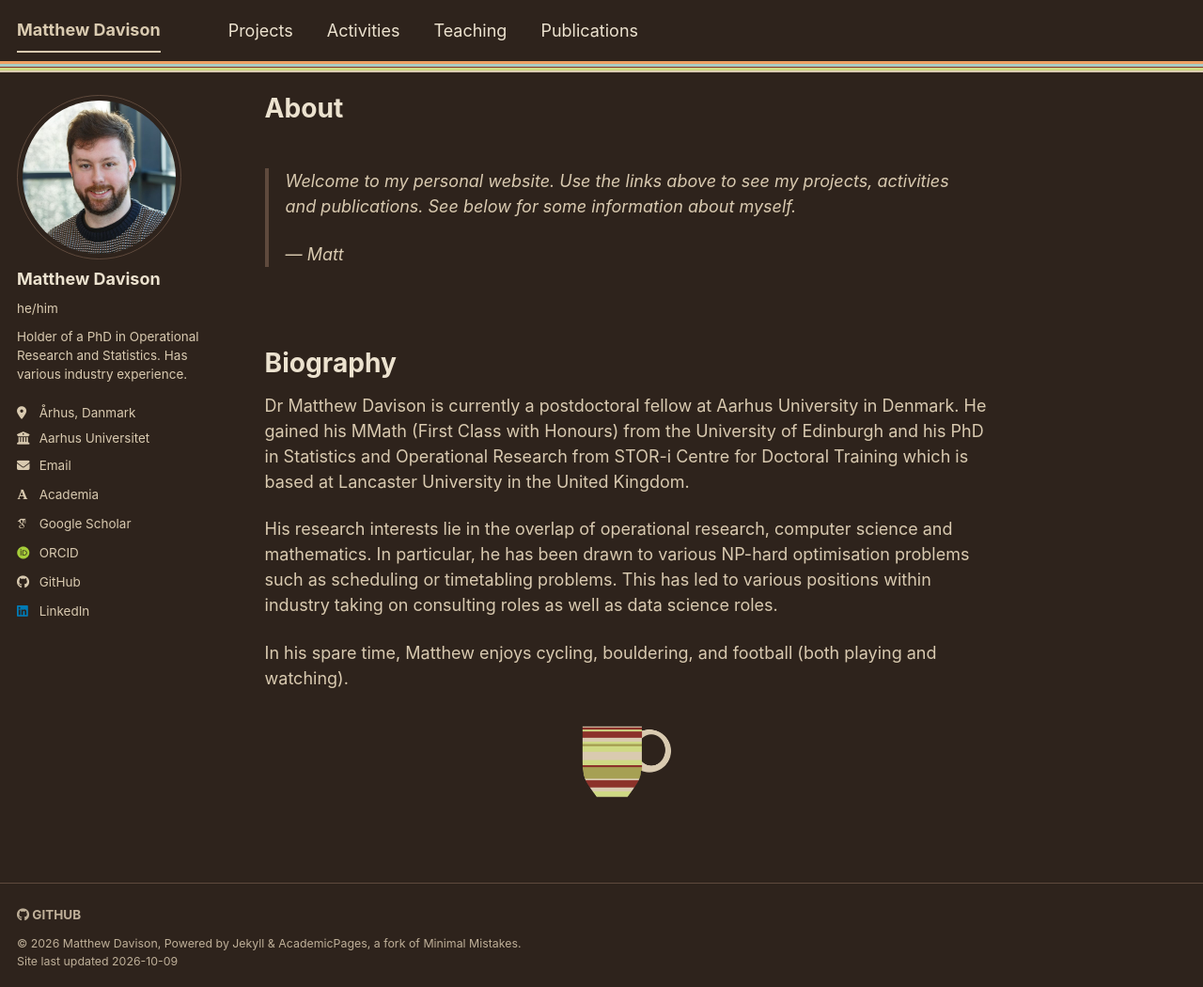
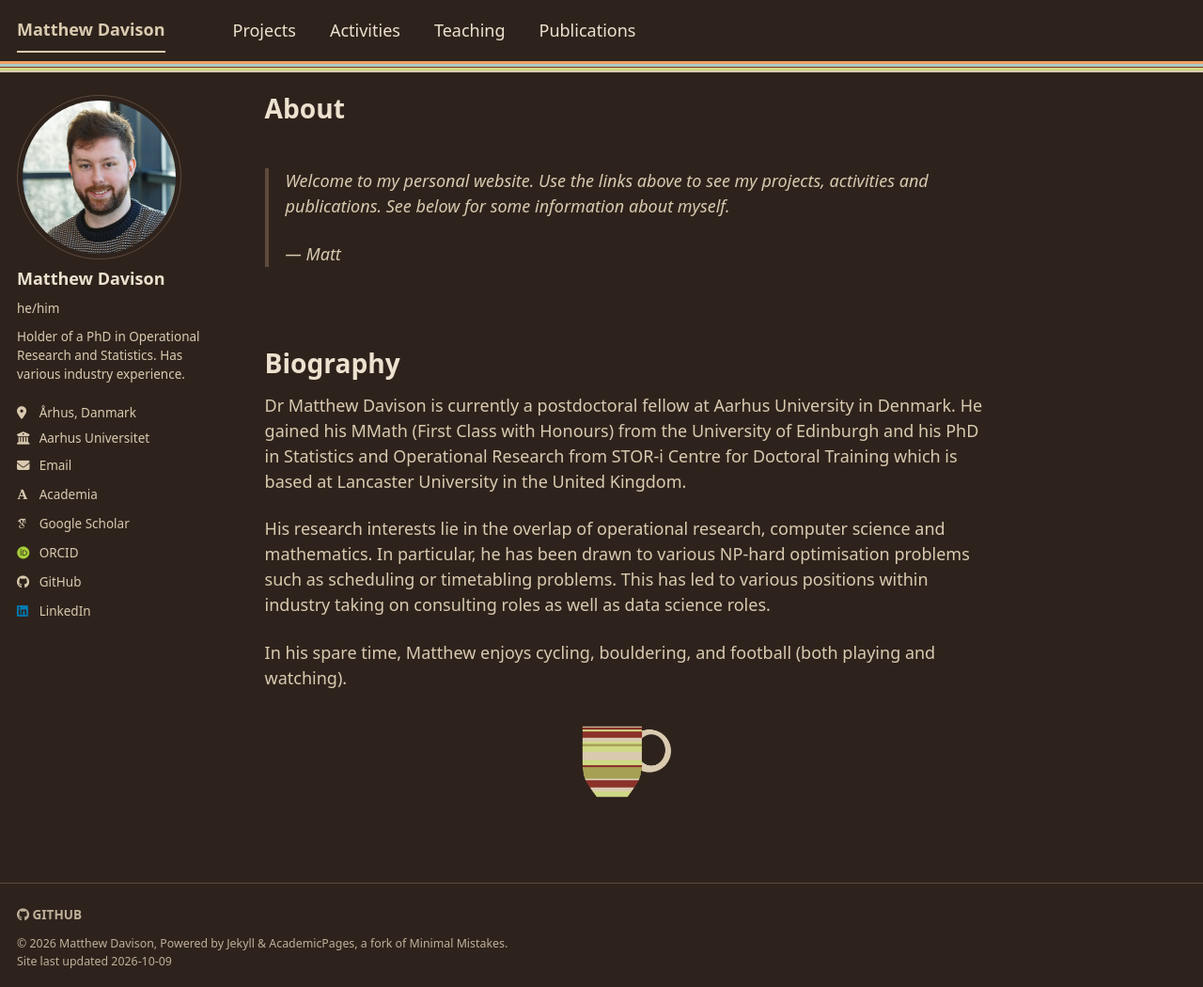
Before and after one commit to Mattmandav/mattmandav.github.io, a Jekyll site: the page built from _pages/about.md, in a window 1280 px wide and 1050 px high. Shown: the whole window at 94% size. Built offline with Jekyll 4.4.1, drawn with Linux system fonts in a browser that asks for light colours; some web fonts are replaced.

Commit message:
Typography tidy-up: modern system font stacks, minor headings no smaller than body text

```diff
--- a/_sass/_themes.scss
+++ b/_sass/_themes.scss
@@ -15,8 +15,8 @@
 
 /* System typefaces */
 $serif                      : Georgia, Times, serif;
-$sans-serif                 : -apple-system, ".SFNSText-Regular", "San Francisco", "Roboto", "Segoe UI", "Helvetica Neue", "Lucida Grande", Arial, sans-serif;
-$monospace                  : Monaco, Consolas, "Lucida Console", monospace;
+$sans-serif                 : system-ui, -apple-system, "Segoe UI", Roboto, "Helvetica Neue", Arial, sans-serif;
+$monospace                  : ui-monospace, SFMono-Regular, Menlo, Monaco, Consolas, "Liberation Mono", monospace;
 
 /* Sans serif typefaces */
 $sans-serif-narrow          : $sans-serif;
--- a/_sass/layout/_base.scss
+++ b/_sass/layout/_base.scss
@@ -44,16 +44,9 @@
   font-size: $type-size-5;
 }
 
-h4 {
-  font-size: $type-size-6;
-}
-
-h5 {
-  font-size: $type-size-6;
-}
-
-h6 {
-  font-size: $type-size-6;
+/* Minor headings stay at body size (bold sets them apart), never smaller */
+h4, h5, h6 {
+  font-size: $type-size-5;
 }
 
 small, .small {
```
